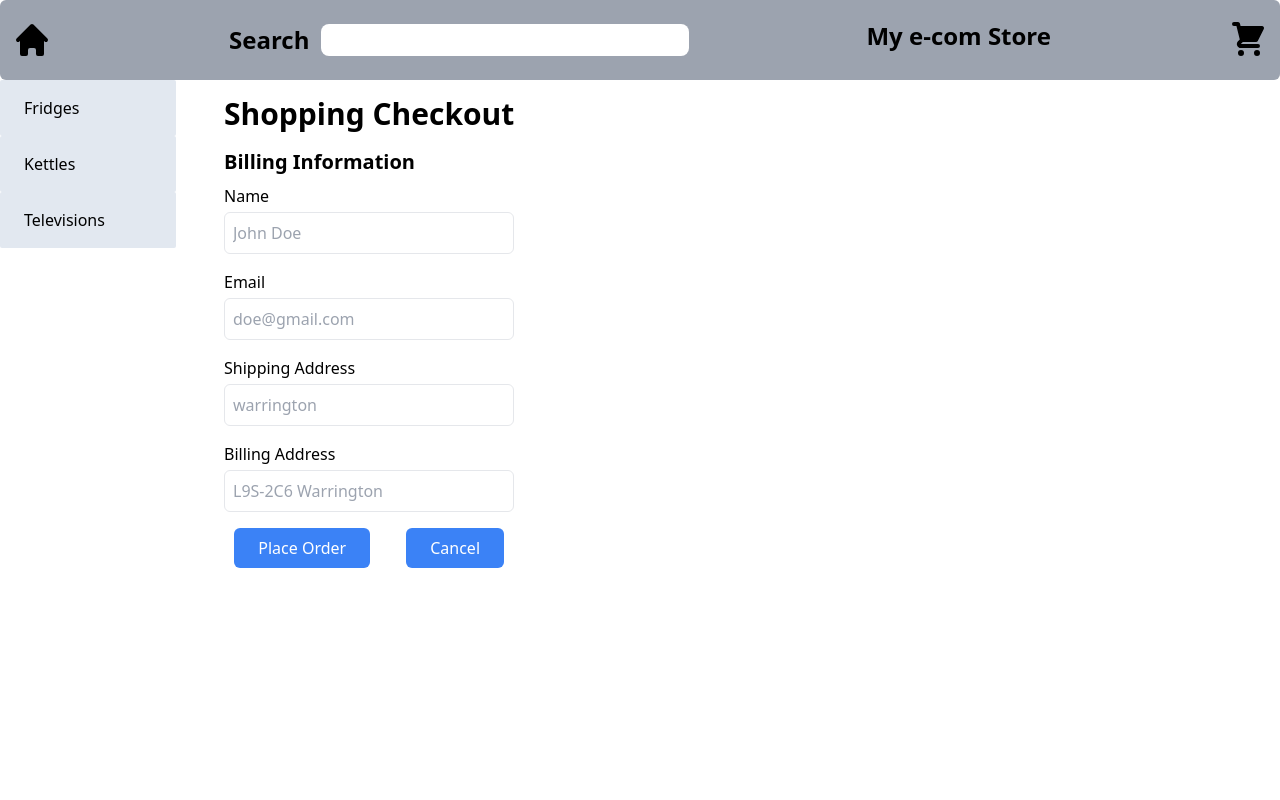
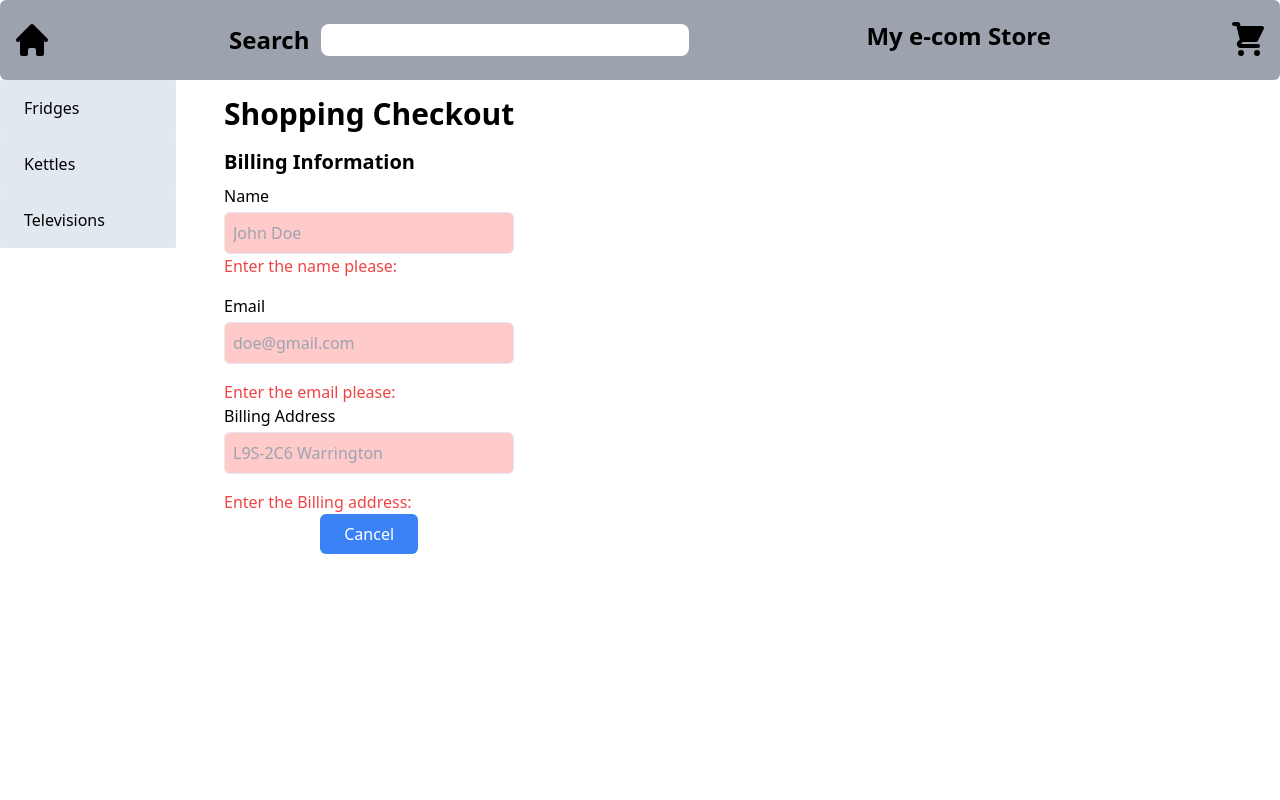
Before and after one commit to jaleel24/e-store, a React (Vite) app: page /Checkout in a window 1280 px wide. Shown: the top 800 px of the page. Built offline with nearby package versions, Linux system fonts and the light colour scheme; data requests are answered from the project's data file.

Commit message:
added more validations to the form, but are basic ones

```diff
--- a/src/pages/Checkout.jsx
+++ b/src/pages/Checkout.jsx
@@ -8,38 +8,49 @@ const Checkout = () => {
     email: "",
     billingAddress: "",
   });
+  const[isTouched , setIsTouched] =  useState(true);
   const navigate = useNavigate();
+  //! we are using the below code to manupilate the placeorder button once all the values return true meaning nothing is in there name , email, address ,its length === 0 then
+  //! place order button will be disables and once we have all the inputs it will be enabled, we want to check it on every rerender thats another reason of this code
+  //! now we are going to map it with the button
+  const errors = {
+    name: form.name.length === 0,
+    email: form.email.length === 0,
+    billingAddress: form.billingAddress.length === 0,
+  };
+
+  const disabled = Object.keys(errors).some((x) => errors[x]);
+
 
   const formSubmitHandler = (ev) => {
-    if (formInvalid()) {
+    ev.preventDefault();
+    if (disabled) {
       ev.preventDefault();
       return;
     }
+
     navigate("/orderConfirmation");
   };
 
   const handleChange = (ev) => {
+
     const { name, value } = ev.target;
-
+    //setIsTouched(true)
     setForm((prevState) => {
       return {
         ...prevState,
         [name]: value,
       };
+
     });
+    //setIsTouched(false);
   };
 
-  const formInvalid = () => {
-    const errors = {
-      name: form.name.length === 0,
-      email: form.email.length === 0,
-      billingAddress: form.billingAddress.length === 0,
-    };
 
-    const disabled = Object.keys(errors).some((x) => errors[x]);
-    return disabled;
-  };
-
+const invalidName = errors.name ? 'bg-red-200 w-full p-2 border rounded-md' : 'bg-white w-full p-2 border rounded-md';
+const invalidEmail = errors.email ? 'bg-red-200 w-full p-2 border rounded-md' : 'bg-white w-full p-2 border rounded-md';
+const invalidSBilling = errors.billingAddress ? 'bg-red-200 w-full p-2 border rounded-md' : 'bg-white w-full p-2 border rounded-md';
+//const invalidName = errors.name ? 'bg-red-200 w-full p-2 border rounded-md' : 'bg-white w-full p-2 border rounded-md';
   return (
     <>
       <form onSubmit={formSubmitHandler}>
@@ -56,47 +67,55 @@ const Checkout = () => {
               <input
                 name="name"
                 onChange={handleChange}
-                className="w-full p-2 border rounded-md"
+                className={invalidName}
                 placeholder="John Doe"
+
               />
+
+               {errors.name && <p className="text-red-500 ">Enter the name please: </p>}
             </div>
             <div className="mb-4">
               <label className="block font-medium mb-1">Email</label>
               <input
                 name="email"
                 onChange={handleChange}
-                className="w-full p-2 border rounded-md"
+                className={invalidEmail}
                 placeholder="doe@gmail.com"
               />
             </div>
-            <div className="mb-4">
+            {errors.email && <p className="text-red-500 ">Enter the email please: </p>}
+            {/* <div className="mb-4">
               <label className="block font-medium mb-1">Shipping Address</label>
               <input
                 name="shippingAddress"
                 onChange={handleChange}
-                className="w-full p-2 border rounded-md"
+                className={invalidSBilling}
                 placeholder="warrington"
               />
-            </div>
+            </div> */}
             <div className="mb-4">
               <label className="block font-medium mb-1">Billing Address</label>
               <input
                 name="billingAddress"
                 onChange={handleChange}
-                className="w-full p-2 border rounded-md"
+                className={invalidSBilling}
                 placeholder="L9S-2C6 Warrington"
               />
             </div>
+            {errors.billingAddress && <p className="text-red-500 ">Enter the Billing address: </p>}
             <div className="text-center space-x-9">
-              <button className="px-6 py-2 bg-blue-500 text-white rounded-md hover:bg-blue-600">
-                Place Order
-              </button>
               <button
                 onClick={() => navigate("/basket")}
                 className="px-6 py-2 bg-blue-500 text-white rounded-md hover:bg-blue-600"
               >
                 Cancel
               </button>
+             { !disabled && <button
+
+                className="px-6 py-2 bg-blue-500 text-white rounded-md hover:bg-blue-600"
+              >
+                Place Order
+              </button>}
             </div>
           </div>
         </div>
```
